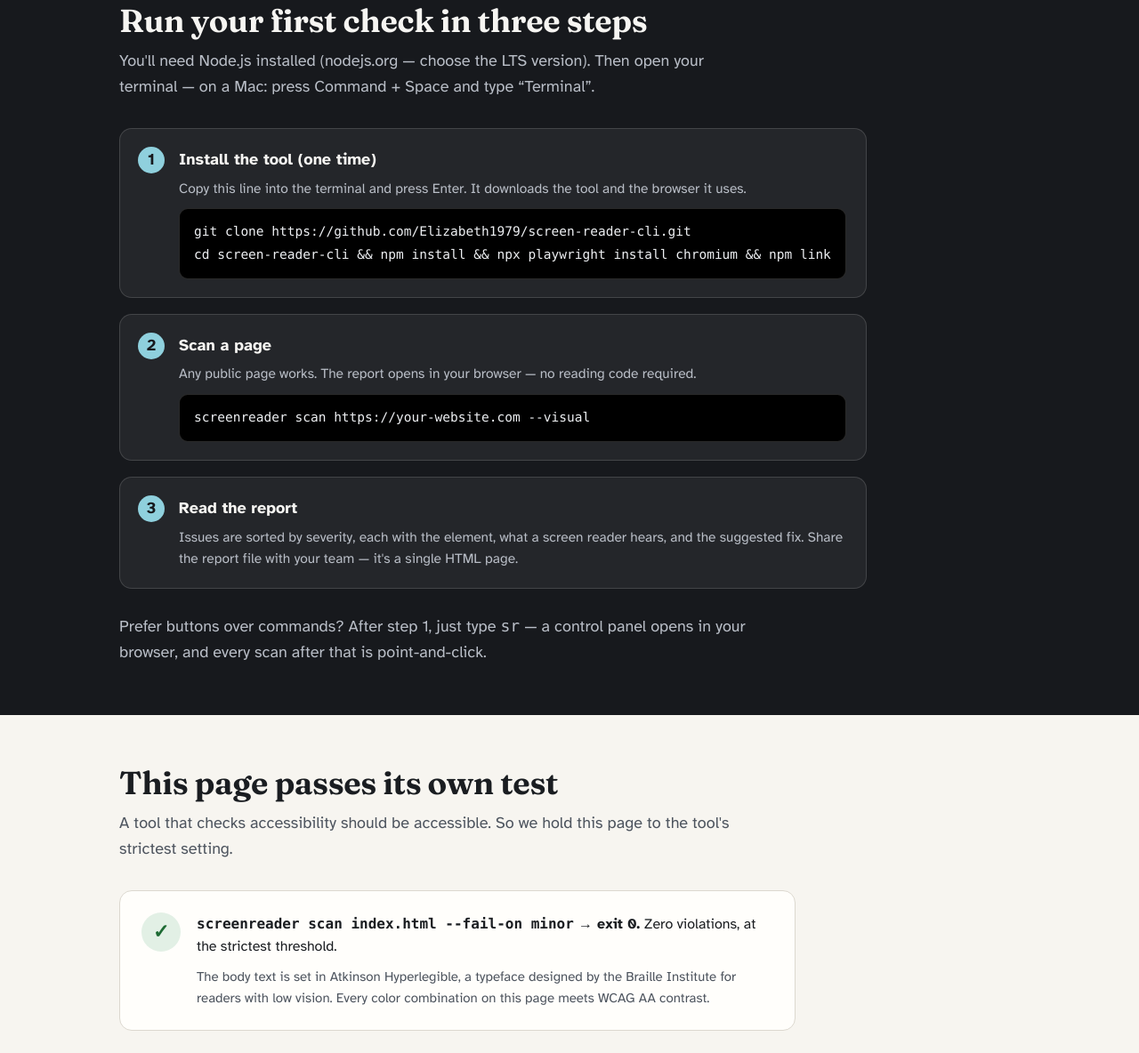
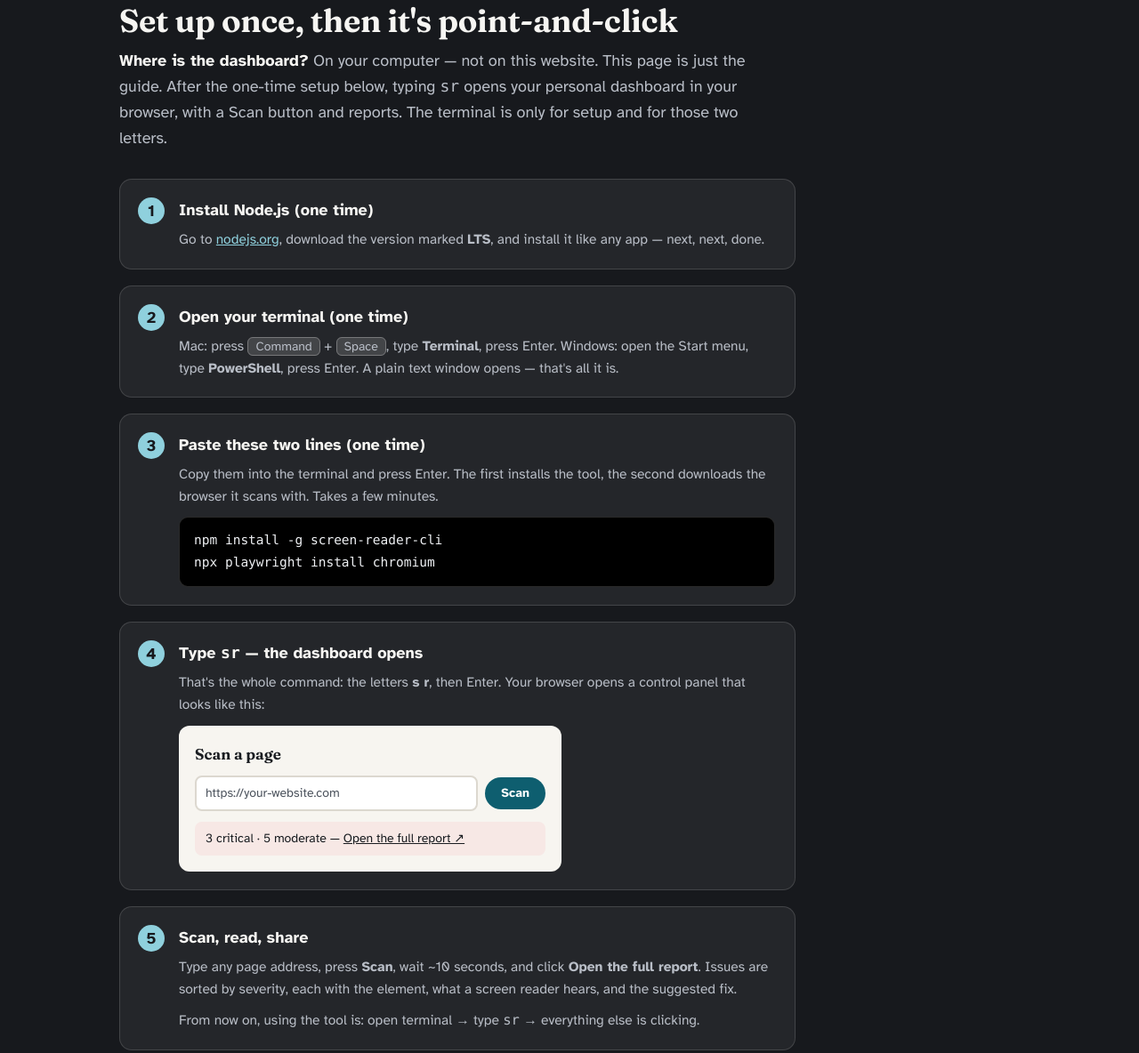
Before and after one commit to Elizabeth1979/screen-reader-cli, a website: page docs/index.html in a window 1280 px wide. Shown: the part 1891-3075 px from the top of the page at 89% size. Drawn offline with Linux system fonts and the light colour scheme.

Commit message:
Rewrite Get Started as a five-step guide around the dashboard (#8)
The section now answers "where is the dashboard?" explicitly (it runs on
your computer, not on this site), walks through Node install, opening a
terminal, the two-line npm install (now that the package is published),
typing sr, and using the Scan button — with a visual sketch of the
dashboard so people know what to expect. README install section becomes
npm-first, with source install folded into a contributors' details block.


Claude-Session: https://claude.ai/code/session_01P4stRatjYf5WnkbVjLMyMB

Co-authored-by: Claude <noreply@anthropic.com>

```diff
--- a/docs/index.html
+++ b/docs/index.html
@@ -328,6 +328,55 @@
     }
     code { font-family: ui-monospace, "SF Mono", Menlo, Consolas, monospace; }
 
+    kbd {
+      font-family: inherit;
+      background: rgba(255, 255, 255, 0.14);
+      border: 1px solid rgba(255, 255, 255, 0.28);
+      border-radius: 6px;
+      padding: 1px 8px;
+      font-size: 14px;
+    }
+    /* A visual-only sketch of the local dashboard */
+    .mock {
+      background: #f7f5f0;
+      color: #1a1d21;
+      border-radius: 12px;
+      padding: 18px;
+      margin-top: 12px;
+      max-width: 430px;
+    }
+    .mock-title {
+      font-family: Fraunces, Georgia, serif;
+      font-weight: 650;
+      font-size: 17px;
+      margin-bottom: 10px;
+    }
+    .mock-row { display: flex; gap: 8px; align-items: center; flex-wrap: wrap; }
+    .mock-input {
+      flex: 1 1 200px;
+      background: #ffffff;
+      border: 2px solid #dcd8cf;
+      border-radius: 8px;
+      padding: 7px 10px;
+      font-size: 14px;
+      color: #4d545e;
+    }
+    .mock-btn {
+      background: #0e5e6f;
+      color: #ffffff;
+      font-weight: 700;
+      border-radius: 999px;
+      padding: 7px 18px;
+      font-size: 14px;
+    }
+    .mock-result {
+      margin-top: 12px;
+      font-size: 14px;
+      background: #f7e8e5;
+      border-radius: 8px;
+      padding: 8px 12px;
+    }
+
     .proof {
       display: flex;
       gap: 18px;
@@ -478,26 +527,41 @@
 
     <section class="band dark" id="get-started" aria-labelledby="start-title">
       <div class="wrap">
-        <h2 id="start-title">Run your first check in three steps</h2>
-        <p class="section-note">You'll need Node.js installed (nodejs.org — choose the LTS version). Then open your terminal — on a Mac: press Command + Space and type “Terminal”.</p>
+        <h2 id="start-title">Set up once, then it's point-and-click</h2>
+        <p class="section-note"><strong style="color:#f6f5f2;">Where is the dashboard?</strong> On your computer — not on this website. This page is just the guide. After the one-time setup below, typing <code>sr</code> opens your personal dashboard in your browser, with a Scan button and reports. The terminal is only for setup and for those two letters.</p>
         <ol class="steps">
           <li>
-            <h3>Install the tool (one time)</h3>
-            <p>Copy this line into the terminal and press Enter. It downloads the tool and the browser it uses.</p>
-            <pre><code>git clone https://github.com/Elizabeth1979/screen-reader-cli.git
-cd screen-reader-cli &amp;&amp; npm install &amp;&amp; npx playwright install chromium &amp;&amp; npm link</code></pre>
+            <h3>Install Node.js (one time)</h3>
+            <p>Go to <a href="https://nodejs.org">nodejs.org</a>, download the version marked <strong>LTS</strong>, and install it like any app — next, next, done.</p>
           </li>
           <li>
-            <h3>Scan a page</h3>
-            <p>Any public page works. The report opens in your browser — no reading code required.</p>
-            <pre><code>screenreader scan https://your-website.com --visual</code></pre>
+            <h3>Open your terminal (one time)</h3>
+            <p>Mac: press <kbd>Command</kbd> + <kbd>Space</kbd>, type <strong>Terminal</strong>, press Enter. Windows: open the Start menu, type <strong>PowerShell</strong>, press Enter. A plain text window opens — that's all it is.</p>
           </li>
           <li>
-            <h3>Read the report</h3>
-            <p>Issues are sorted by severity, each with the element, what a screen reader hears, and the suggested fix. Share the report file with your team — it's a single HTML page.</p>
+            <h3>Paste these two lines (one time)</h3>
+            <p>Copy them into the terminal and press Enter. The first installs the tool, the second downloads the browser it scans with. Takes a few minutes.</p>
+            <pre><code>npm install -g screen-reader-cli
+npx playwright install chromium</code></pre>
+          </li>
+          <li>
+            <h3>Type <code>sr</code> — the dashboard opens</h3>
+            <p>That's the whole command: the letters <strong>s r</strong>, then Enter. Your browser opens a control panel that looks like this:</p>
+            <div class="mock" role="img" aria-label="The dashboard: a heading that says Scan a page, a text field containing a page address, a Scan button, and a result line with a link labeled Open the full report">
+              <div class="mock-title" aria-hidden="true">Scan a page</div>
+              <div class="mock-row" aria-hidden="true">
+                <span class="mock-input">https://your-website.com</span>
+                <span class="mock-btn">Scan</span>
+              </div>
+              <div class="mock-result" aria-hidden="true">3 critical · 5 moderate — <u>Open the full report ↗</u></div>
+            </div>
+          </li>
+          <li>
+            <h3>Scan, read, share</h3>
+            <p>Type any page address, press <strong>Scan</strong>, wait ~10 seconds, and click <strong>Open the full report</strong>. Issues are sorted by severity, each with the element, what a screen reader hears, and the suggested fix.</p>
+            <p>From now on, using the tool is: open terminal → type <code>sr</code> → everything else is clicking.</p>
           </li>
         </ol>
-        <p class="section-note" style="margin-top:28px; margin-bottom:0;">Prefer buttons over commands? After step 1, just type <code>sr</code> — a control panel opens in your browser, and every scan after that is point-and-click.</p>
       </div>
     </section>
 
```
Also changed, not shown: README.md.
